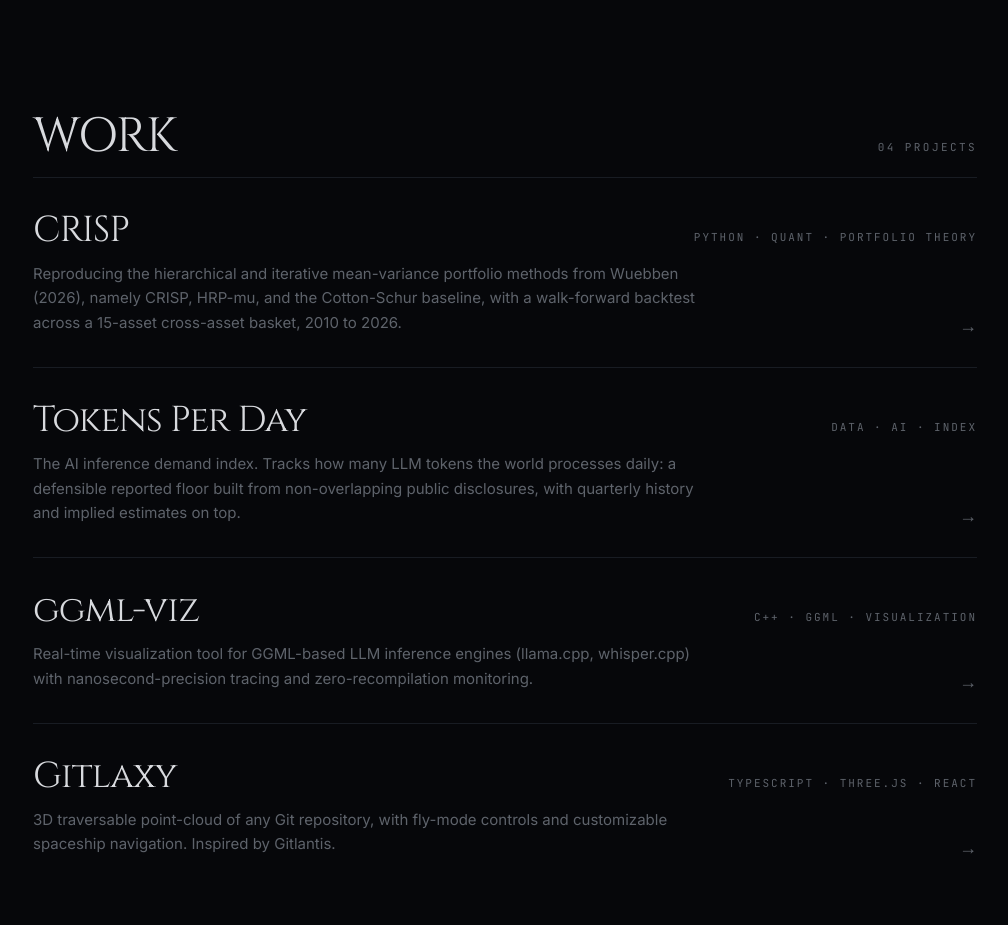
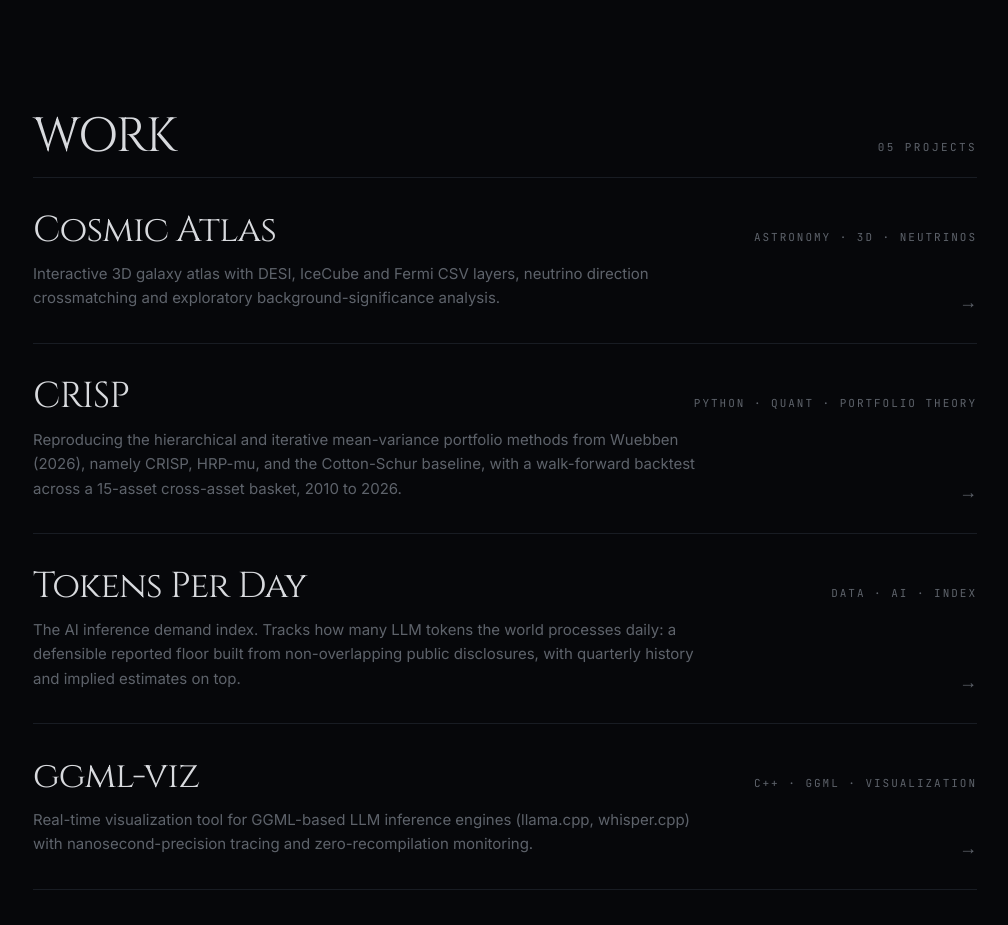
Before and after one commit to brodheadw/brodheadw.github.io, a Next.js app: page / in a window 1280 px wide. Shown: the part 1020-1945 px from the top of the page, without its empty margins (135-1143 px from the left). Built offline with nearby package versions, Linux system fonts and the light colour scheme.

Commit message:
Feature Cosmic Atlas on project homepage

```diff
--- a/src/data/projects.ts
+++ b/src/data/projects.ts
@@ -11,6 +11,15 @@
 }
 
 export const projects: Project[] = [
+  {
+    id: 'cosmic-atlas',
+    title: 'Cosmic Atlas',
+    description:
+      'Interactive 3D galaxy atlas with DESI, IceCube and Fermi CSV layers, neutrino direction crossmatching and exploratory background-significance analysis.',
+    githubUrl: 'https://github.com/brodheadw/brodheadw.github.io/tree/main/public/cosmic-atlas',
+    liveUrl: 'https://brodheadw.github.io/cosmic-atlas/',
+    tags: ['Astronomy', '3D', 'Neutrinos', 'Data Visualization'],
+  },
   {
     id: 'crisp-portfolio',
     title: 'CRISP',
```
